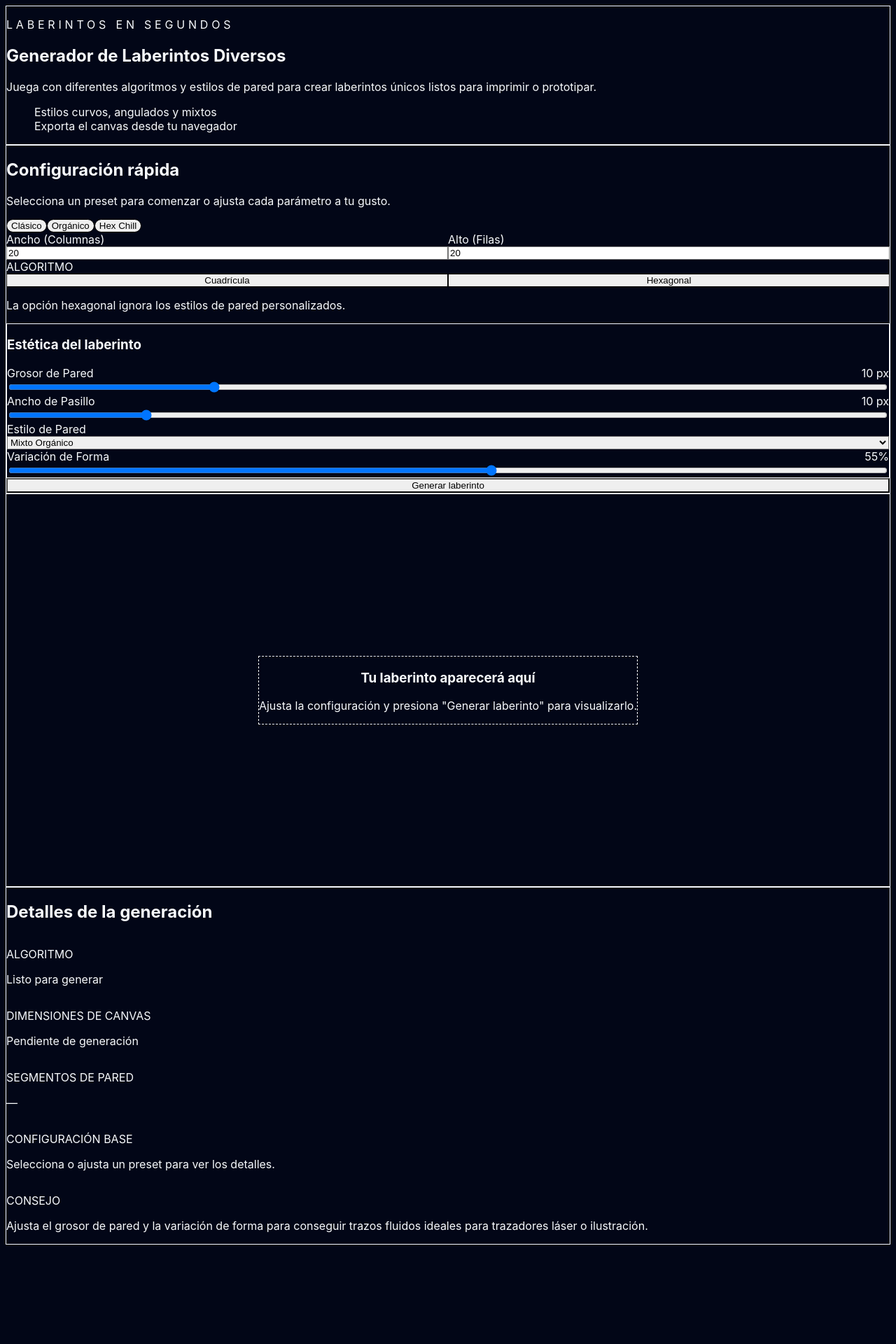
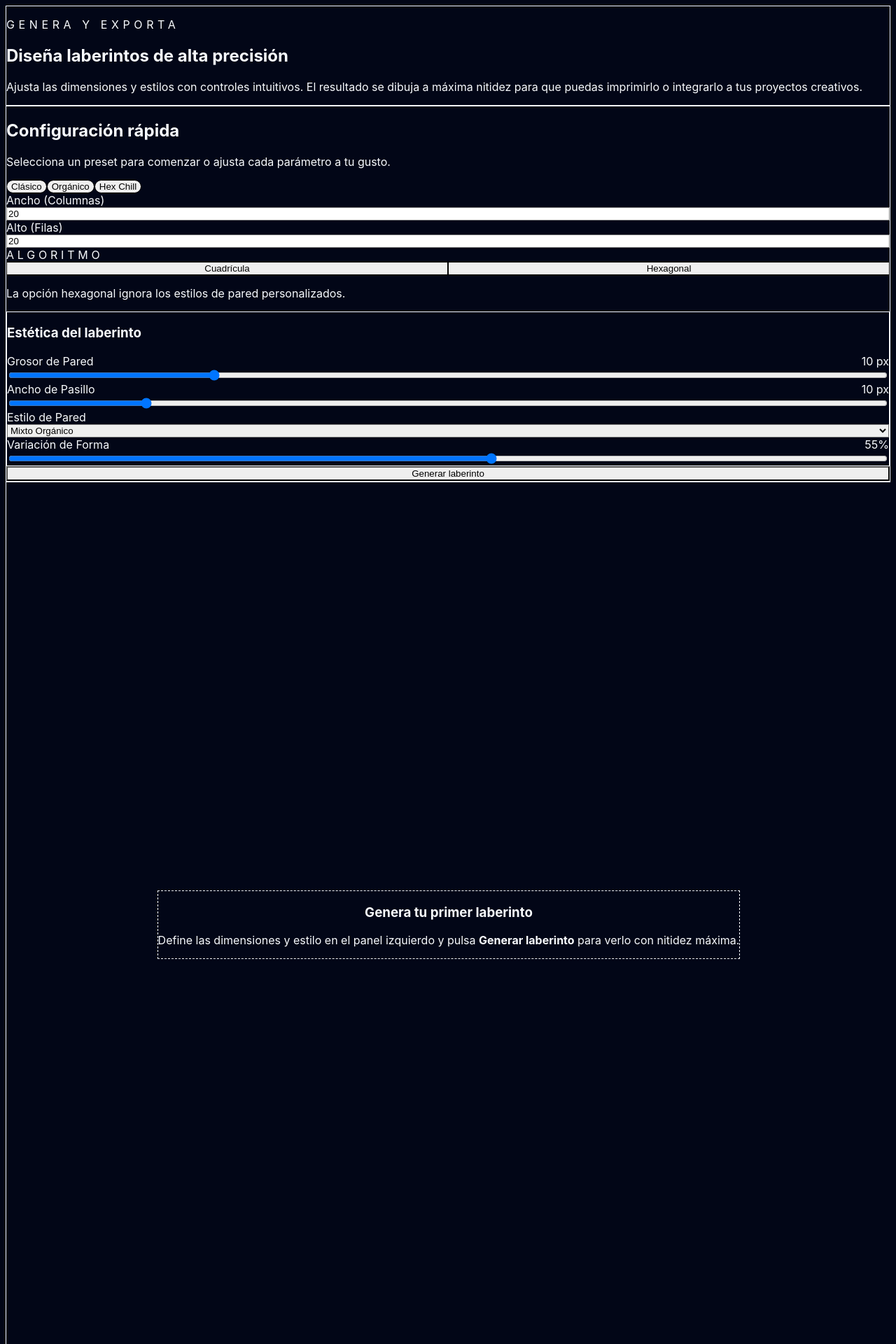
Before and after one commit to bexmer/laberinto_next, a Next.js app in the folder frontend/: page / in a window 1280 px wide. Shown: the top 1920 px of the page at 70% size. Before the commit the page ends 1786 px from the top, so only its background shows below. Built offline with nearby package versions, Linux system fonts and the light colour scheme.

Commit message:
Refine layout and maze rendering quality

```diff
--- a/frontend/src/app/page.tsx
+++ b/frontend/src/app/page.tsx
@@ -82,74 +82,65 @@ const HomePage = () => {
   const hasMaze = Boolean(mazeData);
 
   return (
-    <main className="relative min-h-screen overflow-hidden bg-gradient-to-br from-slate-950 via-indigo-950/60 to-slate-900 px-4 py-10 text-slate-100 sm:px-6 lg:px-10">
+    <main className="relative min-h-screen overflow-hidden bg-gradient-to-br from-slate-950 via-indigo-950/60 to-slate-900 px-4 py-12 text-slate-100 sm:px-6 lg:px-12">
       <div className="absolute inset-0 -z-10 bg-[radial-gradient(circle_at_top,_rgba(59,130,246,0.25),_transparent_55%)]" />
-      <div className="mx-auto flex w-full max-w-6xl flex-col gap-10 lg:flex-row">
-        <section className="flex w-full flex-col gap-6 lg:w-[32rem]">
-          <header className="space-y-4 rounded-3xl border border-white/10 bg-slate-900/60 p-6 shadow-2xl backdrop-blur">
-            <p className="text-xs uppercase tracking-[0.3em] text-blue-300/80">
-              Laberintos en segundos
+      <div className="mx-auto flex w-full max-w-7xl flex-col gap-12 lg:flex-row">
+        <section className="w-full max-w-xl space-y-8 lg:sticky lg:top-12 lg:self-start">
+          <header className="space-y-6 rounded-3xl border border-white/10 bg-slate-950/70 p-8 shadow-2xl backdrop-blur">
+            <p className="text-sm uppercase tracking-[0.35em] text-blue-300/90">Genera y exporta</p>
+            <h1 className="text-4xl font-bold leading-tight text-white sm:text-5xl">
+              Diseña laberintos de alta precisión
+            </h1>
+            <p className="text-base text-slate-200">
+              Ajusta las dimensiones y estilos con controles intuitivos. El resultado se dibuja a máxima nitidez para que puedas imprimirlo o integrarlo a tus proyectos creativos.
             </p>
-            <h1 className="text-3xl font-semibold leading-tight text-white sm:text-4xl">
-              Generador de Laberintos Diversos
-            </h1>
-            <p className="text-sm text-slate-300">
-              Juega con diferentes algoritmos y estilos de pared para crear laberintos únicos listos para imprimir o prototipar.
-            </p>
-            <ul className="grid gap-2 text-xs text-slate-300 sm:grid-cols-2">
-              <li className="flex items-center gap-2 rounded-xl bg-white/5 px-3 py-2">
-                <span className="h-2 w-2 rounded-full bg-blue-400" />
-                Estilos curvos, angulados y mixtos
-              </li>
-              <li className="flex items-center gap-2 rounded-xl bg-white/5 px-3 py-2">
-                <span className="h-2 w-2 rounded-full bg-fuchsia-400" />
-                Exporta el canvas desde tu navegador
-              </li>
-            </ul>
           </header>
           <SettingsForm onGenerate={handleGenerate} isLoading={isLoading} />
         </section>
 
-        <section className="flex flex-1 flex-col gap-6">
-          <div className="relative flex min-h-[24rem] flex-1 flex-col rounded-3xl border border-white/10 bg-slate-900/50 p-4 shadow-2xl backdrop-blur">
-            <MazeCanvas mazeData={mazeData} />
+        <section className="flex flex-1 flex-col gap-8">
+          <div className="relative w-full max-w-4xl">
+            <div className="aspect-square w-full overflow-hidden rounded-3xl border border-white/10 bg-slate-950/70 p-4 shadow-2xl backdrop-blur">
+              <MazeCanvas mazeData={mazeData} />
+            </div>
+            <div className="pointer-events-none absolute inset-0 rounded-3xl bg-gradient-to-br from-white/5 via-transparent to-white/5" />
           </div>
 
-          <div className="grid gap-4 rounded-3xl border border-white/10 bg-slate-900/60 p-5 text-sm text-slate-200 shadow-xl backdrop-blur">
-            <h2 className="text-lg font-semibold text-white">Detalles de la generación</h2>
-            <div className="grid gap-4 sm:grid-cols-2">
+          <div className="grid gap-5 rounded-3xl border border-white/10 bg-slate-950/60 p-6 text-base text-slate-200 shadow-xl backdrop-blur">
+            <h2 className="text-2xl font-semibold text-white">Detalle de la última generación</h2>
+            <div className="grid gap-6 sm:grid-cols-2">
               <div className="space-y-1">
-                <p className="text-xs uppercase tracking-wide text-slate-400">Algoritmo</p>
-                <p className="text-base font-medium text-white">
+                <p className="text-xs font-semibold uppercase tracking-[0.25em] text-slate-400">Algoritmo</p>
+                <p className="text-lg font-medium text-white">
                   {lastSettings ? formatAlgorithmLabel(lastSettings) : 'Listo para generar'}
                 </p>
               </div>
               <div className="space-y-1">
-                <p className="text-xs uppercase tracking-wide text-slate-400">Dimensiones de canvas</p>
-                <p className="text-base font-medium text-white">
+                <p className="text-xs font-semibold uppercase tracking-[0.25em] text-slate-400">Dimensiones renderizadas</p>
+                <p className="text-lg font-medium text-white">
                   {hasMaze
-                    ? `${Math.round(mazeData!.canvas_width)} x ${Math.round(mazeData!.canvas_height)} px`
+                    ? `${Math.round(mazeData!.canvas_width)} × ${Math.round(mazeData!.canvas_height)} px`
                     : 'Pendiente de generación'}
                 </p>
               </div>
               <div className="space-y-1">
-                <p className="text-xs uppercase tracking-wide text-slate-400">Segmentos de pared</p>
-                <p className="text-base font-medium text-white">
+                <p className="text-xs font-semibold uppercase tracking-[0.25em] text-slate-400">Segmentos de pared</p>
+                <p className="text-lg font-medium text-white">
                   {hasMaze ? mazeData!.walls.length.toLocaleString('es-ES') : '—'}
                 </p>
               </div>
               <div className="space-y-1">
-                <p className="text-xs uppercase tracking-wide text-slate-400">Configuración base</p>
-                <p className="text-sm text-slate-300">
+                <p className="text-xs font-semibold uppercase tracking-[0.25em] text-slate-400">Configuración aplicada</p>
+                <p className="text-base text-slate-300">
                   {lastSettings
                     ? describeSettings(lastSettings)
-                    : 'Selecciona o ajusta un preset para ver los detalles.'}
+                    : 'Selecciona un preset o ajusta los parámetros para comenzar.'}
                 </p>
               </div>
-              <div className="space-y-1">
-                <p className="text-xs uppercase tracking-wide text-slate-400">Consejo</p>
-                <p className="text-sm text-slate-300">
-                  Ajusta el grosor de pared y la variación de forma para conseguir trazos fluidos ideales para trazadores láser o ilustración.
+              <div className="space-y-1 sm:col-span-2">
+                <p className="text-xs font-semibold uppercase tracking-[0.25em] text-slate-400">Consejo</p>
+                <p className="text-base text-slate-300">
+                  Combina pasillos amplios con variaciones suaves para resultados orgánicos, o usa paredes finas y variación baja para un laberinto técnico listo para fabricación.
                 </p>
               </div>
             </div>
--- a/frontend/src/components/MazeCanvas.tsx
+++ b/frontend/src/components/MazeCanvas.tsx
@@ -12,7 +12,7 @@ const MazeCanvas = ({ mazeData }: MazeCanvasProps) => {
 
   useEffect(() => {
     const canvas = canvasRef.current;
-    if (!canvas || !mazeData) {
+    if (!canvas) {
       return;
     }
 
@@ -21,16 +21,36 @@ const MazeCanvas = ({ mazeData }: MazeCanvasProps) => {
       return;
     }
 
+    if (!mazeData) {
+      canvas.width = 0;
+      canvas.height = 0;
+      canvas.style.aspectRatio = '1 / 1';
+      context.clearRect(0, 0, canvas.width, canvas.height);
+      return;
+    }
+
     const { canvas_width, canvas_height, walls } = mazeData;
-    canvas.width = canvas_width;
-    canvas.height = canvas_height;
+    const devicePixelRatio = window.devicePixelRatio ?? 1;
+    const scaledWidth = canvas_width * devicePixelRatio;
+    const scaledHeight = canvas_height * devicePixelRatio;
 
-    context.fillStyle = '#0f172a';
+    canvas.width = scaledWidth;
+    canvas.height = scaledHeight;
+    canvas.style.width = '100%';
+    canvas.style.height = '100%';
+    canvas.style.aspectRatio = `${canvas_width} / ${canvas_height}`;
+
+    context.setTransform(1, 0, 0, 1, 0, 0);
+    context.scale(devicePixelRatio, devicePixelRatio);
+    context.clearRect(0, 0, canvas_width, canvas_height);
+
+    context.fillStyle = '#020617';
     context.fillRect(0, 0, canvas_width, canvas_height);
 
     context.strokeStyle = '#f8fafc';
-    context.lineWidth = 2.5;
+    context.lineWidth = Math.max(1.8, Math.min(4.8, Math.sqrt(canvas_width * canvas_height) / 350));
     context.lineCap = 'round';
+    context.lineJoin = 'round';
 
     walls.forEach((segment) => {
       context.beginPath();
@@ -43,21 +63,18 @@ const MazeCanvas = ({ mazeData }: MazeCanvasProps) => {
   return (
     <div className="relative flex h-full w-full items-center justify-center">
       {!mazeData && (
-        <div className="absolute inset-0 flex flex-col items-center justify-center rounded-3xl border border-dashed border-white/20 bg-slate-900/30 text-center">
-          <div className="max-w-xs space-y-3 px-6">
-            <h3 className="text-lg font-semibold text-slate-100">
-              Tu laberinto aparecerá aquí
-            </h3>
-            <p className="text-sm text-slate-300">
-              Ajusta la configuración y presiona &quot;Generar laberinto&quot; para visualizarlo.
+        <div className="absolute inset-0 flex flex-col items-center justify-center rounded-2xl border border-dashed border-white/20 bg-slate-900/40 px-8 text-center">
+          <div className="max-w-sm space-y-4">
+            <h3 className="text-2xl font-semibold text-slate-100">Genera tu primer laberinto</h3>
+            <p className="text-base text-slate-300">
+              Define las dimensiones y estilo en el panel izquierdo y pulsa <strong>Generar laberinto</strong> para verlo con nitidez máxima.
             </p>
           </div>
         </div>
       )}
       <canvas
         ref={canvasRef}
-        className="h-full w-full rounded-3xl bg-slate-900/70 shadow-inner"
-        style={{ maxHeight: '70vh' }}
+        className="h-full w-full rounded-2xl bg-slate-950/80 shadow-inner ring-1 ring-white/5"
       />
     </div>
   );
--- a/frontend/src/components/SettingsForm.tsx
+++ b/frontend/src/components/SettingsForm.tsx
@@ -110,22 +110,22 @@ const SettingsForm = ({ onGenerate, isLoading }: SettingsFormProps) => {
   return (
     <form
       onSubmit={handleSubmit}
-      className="space-y-6 rounded-3xl border border-white/10 bg-slate-900/60 p-6 shadow-2xl backdrop-blur-lg"
+      className="space-y-8 rounded-3xl border border-white/10 bg-slate-950/70 p-8 shadow-2xl backdrop-blur-lg"
     >
-      <div className="space-y-2">
-        <h2 className="text-lg font-semibold tracking-tight text-white">
+      <div className="space-y-3">
+        <h2 className="text-2xl font-semibold tracking-tight text-white">
           Configuración rápida
         </h2>
-        <p className="text-sm text-slate-300">
+        <p className="text-base text-slate-200">
           Selecciona un preset para comenzar o ajusta cada parámetro a tu gusto.
         </p>
-        <div className="flex flex-wrap gap-2 pt-1">
+        <div className="flex flex-wrap gap-3 pt-1">
           {presets.map((preset, index) => (
             <button
               key={preset.label}
               type="button"
               onClick={() => handlePreset(index)}
-              className="rounded-full border border-white/10 bg-white/5 px-3 py-1 text-xs font-medium text-slate-200 transition hover:border-blue-400 hover:text-white"
+              className="rounded-full border border-white/10 bg-white/10 px-4 py-2 text-sm font-semibold text-slate-100 transition hover:border-blue-400 hover:bg-blue-500/20 hover:text-white"
             >
               {preset.label}
             </button>
@@ -134,9 +134,9 @@ const SettingsForm = ({ onGenerate, isLoading }: SettingsFormProps) => {
       </div>
 
       {/* Controles de Cuadrícula */}
-      <div className="grid grid-cols-2 gap-4">
-        <label className="flex flex-col text-xs sm:text-sm">
-          <span className="mb-1 font-semibold text-slate-200">
+      <div className="grid grid-cols-1 gap-5 sm:grid-cols-2">
+        <label className="flex flex-col text-sm sm:text-base">
+          <span className="mb-2 text-base font-semibold text-slate-200">
             Ancho (Columnas)
           </span>
           <input
@@ -144,12 +144,12 @@ const SettingsForm = ({ onGenerate, isLoading }: SettingsFormProps) => {
             name="width"
             value={settings.width}
             onChange={handleChange}
-            className="rounded-xl border border-white/10 bg-slate-950/60 p-2 text-sm text-slate-100 shadow-inner focus:border-blue-400 focus:outline-none"
+            className="rounded-2xl border border-white/15 bg-slate-950/60 px-4 py-3 text-base text-slate-100 shadow-inner focus:border-blue-400 focus:outline-none"
             min={2}
           />
         </label>
-        <label className="flex flex-col text-xs sm:text-sm">
-          <span className="mb-1 font-semibold text-slate-200">
+        <label className="flex flex-col text-sm sm:text-base">
+          <span className="mb-2 text-base font-semibold text-slate-200">
             Alto (Filas)
           </span>
           <input
@@ -157,18 +157,18 @@ const SettingsForm = ({ onGenerate, isLoading }: SettingsFormProps) => {
             name="height"
             value={settings.height}
             onChange={handleChange}
-            className="rounded-xl border border-white/10 bg-slate-950/60 p-2 text-sm text-slate-100 shadow-inner focus:border-blue-400 focus:outline-none"
+            className="rounded-2xl border border-white/15 bg-slate-950/60 px-4 py-3 text-base text-slate-100 shadow-inner focus:border-blue-400 focus:outline-none"
             min={2}
           />
         </label>
       </div>
 
       {/* Selector de Algoritmo */}
-      <div className="space-y-2">
-        <span className="text-xs font-semibold uppercase tracking-wide text-slate-300">
+      <div className="space-y-3">
+        <span className="text-xs font-semibold uppercase tracking-[0.3em] text-slate-300">
           Algoritmo
         </span>
-        <div className="grid grid-cols-2 gap-2">
+        <div className="grid grid-cols-2 gap-3">
           {[
             { label: 'Cuadrícula', value: 'grid' as const },
             { label: 'Hexagonal', value: 'hex' as const },
@@ -182,7 +182,7 @@ const SettingsForm = ({ onGenerate, isLoading }: SettingsFormProps) => {
                   algorithm: option.value,
                 }))
               }
-              className={`rounded-2xl border px-4 py-2 text-sm font-medium transition focus:outline-none focus:ring-2 focus:ring-blue-400/60 ${
+              className={`rounded-2xl border px-5 py-3 text-base font-semibold transition focus:outline-none focus:ring-2 focus:ring-blue-400/60 ${
                 settings.algorithm === option.value
                   ? 'border-blue-400/60 bg-blue-500/20 text-white shadow-lg'
                   : 'border-white/5 bg-white/5 text-slate-200 hover:border-blue-400/40'
@@ -192,18 +192,18 @@ const SettingsForm = ({ onGenerate, isLoading }: SettingsFormProps) => {
             </button>
           ))}
         </div>
-        <p className="text-xs text-slate-400">
+        <p className="text-sm text-slate-400">
           La opción hexagonal ignora los estilos de pared personalizados.
         </p>
       </div>
 
       {/* Controles de Estilo (Solo para Grid) */}
-      <div className={`space-y-5 rounded-2xl border border-white/5 bg-white/5 p-4 ${gridControlsDisabledClass}`}>
-        <h3 className="text-sm font-semibold text-slate-200">Estética del laberinto</h3>
-        <label className="flex flex-col gap-2 text-xs sm:text-sm">
+      <div className={`space-y-6 rounded-2xl border border-white/10 bg-slate-900/50 p-5 ${gridControlsDisabledClass}`}>
+        <h3 className="text-lg font-semibold text-slate-200">Estética del laberinto</h3>
+        <label className="flex flex-col gap-3 text-sm sm:text-base">
           <div className="flex items-center justify-between gap-4">
-            <span className="font-medium text-slate-300">Grosor de Pared</span>
-            <span className="rounded-full bg-slate-900 px-2 py-0.5 text-xs text-slate-200">
+            <span className="font-semibold text-slate-200">Grosor de Pared</span>
+            <span className="rounded-full bg-slate-950 px-3 py-1 text-sm text-slate-100">
               {settings.wall_thickness} px
             </span>
           </div>
@@ -215,14 +215,14 @@ const SettingsForm = ({ onGenerate, isLoading }: SettingsFormProps) => {
             onChange={handleChange}
             min={1}
             max={40}
-            className="accent-blue-400"
+            className="h-3 cursor-pointer rounded-full accent-blue-400"
           />
         </label>
 
-        <label className="flex flex-col gap-2 text-xs sm:text-sm">
+        <label className="flex flex-col gap-3 text-sm sm:text-base">
           <div className="flex items-center justify-between gap-4">
-            <span className="font-medium text-slate-300">Ancho de Pasillo</span>
-            <span className="rounded-full bg-slate-900 px-2 py-0.5 text-xs text-slate-200">
+            <span className="font-semibold text-slate-200">Ancho de Pasillo</span>
+            <span className="rounded-full bg-slate-950 px-3 py-1 text-sm text-slate-100">
               {settings.passage_size} px
             </span>
           </div>
@@ -234,18 +234,18 @@ const SettingsForm = ({ onGenerate, isLoading }: SettingsFormProps) => {
             onChange={handleChange}
             min={1}
             max={60}
-            className="accent-blue-400"
+            className="h-3 cursor-pointer rounded-full accent-blue-400"
           />
         </label>
 
-        <label className="flex flex-col gap-2 text-xs sm:text-sm">
-          <span className="font-medium text-slate-300">Estilo de Pared</span>
+        <label className="flex flex-col gap-3 text-sm sm:text-base">
+          <span className="font-semibold text-slate-200">Estilo de Pared</span>
           <select
             name="wall_style"
             disabled={!isGrid}
             value={settings.wall_style}
             onChange={handleChange}
-            className="rounded-xl border border-white/10 bg-slate-950/60 p-2 text-sm text-slate-100 focus:border-blue-400 focus:outline-none"
+            className="rounded-2xl border border-white/15 bg-slate-950/60 px-4 py-3 text-base text-slate-100 focus:border-blue-400 focus:outline-none"
           >
             <option value="grid">Cuadrado</option>
             <option value="curved">Curvo</option>
@@ -254,10 +254,10 @@ const SettingsForm = ({ onGenerate, isLoading }: SettingsFormProps) => {
           </select>
         </label>
 
-        <label className="flex flex-col gap-2 text-xs sm:text-sm">
+        <label className="flex flex-col gap-3 text-sm sm:text-base">
           <div className="flex items-center justify-between gap-4">
-            <span className="font-medium text-slate-300">Variación de Forma</span>
-            <span className="rounded-full bg-slate-900 px-2 py-0.5 text-xs text-slate-200">
+            <span className="font-semibold text-slate-200">Variación de Forma</span>
+            <span className="rounded-full bg-slate-950 px-3 py-1 text-sm text-slate-100">
               {Math.round(settings.shape_variance * 100)}%
             </span>
           </div>
@@ -270,14 +270,14 @@ const SettingsForm = ({ onGenerate, isLoading }: SettingsFormProps) => {
             onChange={handleChange}
             min={0}
             max={100}
-            className="accent-blue-400"
+            className="h-3 cursor-pointer rounded-full accent-blue-400"
           />
         </label>
       </div>
 
       <button
         type="submit"
-        className="group relative flex w-full items-center justify-center gap-2 overflow-hidden rounded-2xl bg-gradient-to-r from-blue-500 via-indigo-500 to-purple-500 px-4 py-3 text-sm font-semibold text-white shadow-lg transition hover:brightness-110 disabled:cursor-not-allowed disabled:opacity-70"
+        className="group relative flex w-full items-center justify-center gap-3 overflow-hidden rounded-2xl bg-gradient-to-r from-blue-500 via-indigo-500 to-purple-500 px-6 py-4 text-lg font-semibold text-white shadow-lg transition hover:brightness-110 disabled:cursor-not-allowed disabled:opacity-70"
         disabled={isLoading}
       >
         <span className="relative z-10">
```
